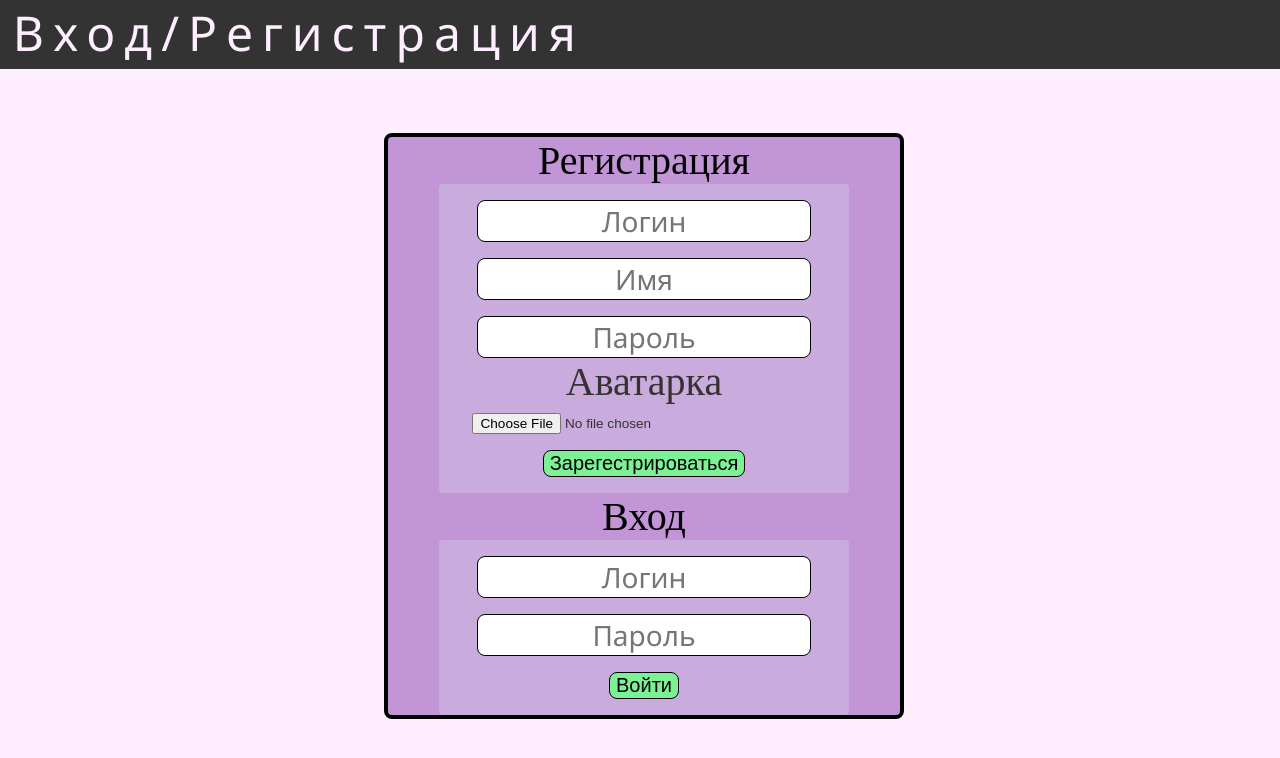
After one commit to ZeinetdinovMarsel/IP, a PHP site: page /userenter.php in a window 1280 px wide. The commit adds this page. Shown: the top 758 px of the page. Run offline with PHP 8.4, Linux system fonts and the light colour scheme.

Commit message:
Добавления
Добавлена регистрация

```diff
--- /dev/null
+++ b/exit.php
@@ -0,0 +1,4 @@
+<?php
+ setcookie('user',$user['name'],time()-3600,"/");
+ header('Location:/')
+?>
--- a/styles/styles.css
+++ b/styles/styles.css
@@ -4,12 +4,11 @@ body{
     background: #FFEEFF;
 }
 .headText{
+    margin-bottom: 0.5vh;
     width: 90%;
-    vertical-align: middle;
     position:relative;
     left:1vw;
-    top:-0.5vh;
-    font-size: 7vmin;
+    font-size: 6vmin;
     font-family:'Segoe UI';
     font-weight: 500;
     letter-spacing: 0.7vw;
@@ -18,9 +17,7 @@ body{
 }
 .head {
     width:100%;
-    height: 9vh;
     background: #333333;
-    vertical-align: middle;
     align-items: center;
     display: flex;
   }
@@ -101,13 +98,20 @@ body{
     background: rgb(184, 184, 184);
 }
 .user{
-    position:absolute;
-    left: 83%;
-    top:3.5vh;
+    margin-right: 1vmin;
+    width: max-content;
+    position:relative;
     font-size: 2vmin;
     font-family:'Segoe UI';
     color:#ddb4dd;
     text-decoration: underline solid violet;
+}
+.username{
+    margin-right: 1vmin;
+    position:relative;
+    font-size: 2vmin;
+    font-family:'Segoe UI';
+    color:#ddb4dd;
 }
 .user:hover{
     transition: 400ms;
@@ -291,6 +295,8 @@ body{
 Галерея
 */
 .gallereymain{
+    position: relative;
+    top: 5vh;
     display: flex;
     align-items: center;
     justify-content: center;
@@ -298,7 +304,6 @@ body{
 .replaceimg img{
     position: relative;
     top:10vh;
-    left: -10%;
     height: 120px;
     width: 210px;
     transform: scale(-1, 1);
@@ -306,33 +311,117 @@ body{
 .replaceimg1 img{
     position: relative;
     top:10vh;
-    left: 10%;
     height: 120px;
     width: 210px;
 }
 #mainImage{
+    overflow: hidden;
     position: relative;
     top:10vh;
     width: 500px;
     border: 10px solid rgb(250, 143, 178);
-
+    white-space:nowrap;
 }
 .uwu{
+
     height:554px;
     display: inline-flex;
+
     background-repeat:no-repeat;
 }
 /*
 Вход пользователя
 */
+.container{
+    width: 40vw;
+    position: relative;
+    left:30%;
+    top: 8vh;
+    display: flex;
+    flex-direction: column;
+    text-align: center;
+    align-items: center;
+    font-size: 5vmin;
+    color: rgb(0, 0, 0);
+    background-color: #8842b183;
+    border:0.5vmin solid black;
+    border-radius: 1vmin;
+    margin: 0;
+}
+.inputblock{
+    max-height: 50vh;
+    display: inline-flex;
+    flex-direction: column;
+    align-items: center;
+    width: 80%;
+    position: relative;
+    text-align: center;
+    color: rgb(54, 50, 50);
+    background-color: #cdb0dfd2;
+    border-radius: 0.5vmin;
+}
 .textarea{
-    width: 1070px;
-    height: 400px;
-    position: absolute;
-    left: 475px;
-    top: 240px;
-    font-size: 30px;
+    margin-top: 2vh;
+    width: 80%;
+    height: 15%;
+    font-size: 3.5vmin;
     font-family:'Segoe UI';
     text-align: center;
     color:#000000;
+    border:0.2vmin solid black;
+    border-radius: 1vmin;
 }
+.regbutton{
+    margin: 2vh;
+    display: inline-flex;
+    justify-content: center;
+    align-items: center;
+    background-color: rgb(124, 241, 150);
+    font-size: 2.5vmin;
+    border:0.1vmin solid rgb(0, 0, 0);
+    border-radius: 1vmin;
+}
+.regbutton:hover{
+    transition: 300ms;
+    background-color: rgb(80, 175, 101);
+}
+.file{
+    margin-top: 1vh;
+    position: relative;
+    left: 1vw;
+    display: flex;
+    flex-direction: row;
+    text-align: center;
+    font-size: 1.7vmin;
+    align-items: center;
+    width: 90%;
+}
+/*
+Страница Пользователя
+*/
+.cont{
+    width: 80%;
+    position: relative;
+    left:8vw;
+    top: 8vh;
+    display: flex;
+    flex-direction: row;
+    background-color: #ffffff;
+    border-radius: 6vmin;
+    margin: 0;
+}
+.userImage img{
+    width: 313px;
+    height: 475px;
+    margin: 5vmin;
+    position:relative;
+    border: 1vmin solid gray;
+    border-radius: 6vmin;
+}
+.userinfo{
+    margin-top: 9vh;
+    font-size: 3.5vmin;
+    font-family:'Segoe UI';
+    text-align: left;
+    color:#000000;
+}
--- /dev/null
+++ b/userenter.php
@@ -0,0 +1,41 @@
+<!DOCTYPE html>
+<html lang="en">
+
+<head>
+    <meta charset="UTF-8">
+    <link rel="stylesheet" href="styles/styles.css">
+
+</head>
+
+<body>
+<div class="head">
+
+    <div class="headText">
+    Вход/Регистрация
+    </div>
+    <a href="userenter.php"><div class="user">
+    </div>
+    </a>
+</div>
+
+<div class="container">
+    Регистрация
+    <form action="check.php" method="post" enctype="multipart/form-data" class="inputblock">
+        <input type="text"  placeholder="Логин" class="textarea" name="login" id="login"/>
+        <input type="text"  placeholder="Имя" class="textarea" name="name" id="name"/>
+        <input type="password"  placeholder="Пароль" class="textarea" name="password" id="password"/>
+            Аватарка
+        <input type="file" class="file" name="img_upload" id="img_upload"/>
+        <button class="regbutton" type="submit">Зарегестрироваться</button>
+    </form>
+    Вход
+    <form action="auth.php" method="post" class="inputblock">
+        <input type="text"  placeholder="Логин" class="textarea" name="login" id="login"/>
+        <input type="password"  placeholder="Пароль" class="textarea" name="password" id="password"/>
+        <button class="regbutton" type="submit">Войти</button>
+    </form>
+
+</div>
+</body>
+
+</html>
```
Also changed, not shown: about_me.php (renamed from about_me.html, +10 -0 lines), auth.php (added, +23 -0 lines), check.php (added, +36 -0 lines), contact_info.php (renamed from contact_info.html, +10 -0 lines), galerey.php (renamed from galerey.html, +10 -0 lines), index.php (renamed from index.html, +10 -4 lines), mldm.php (+10 -0 lines), userenter.html (deleted, +0 -23 lines), userpage.php (added, +53 -0 lines).
